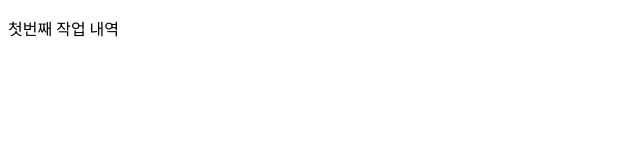
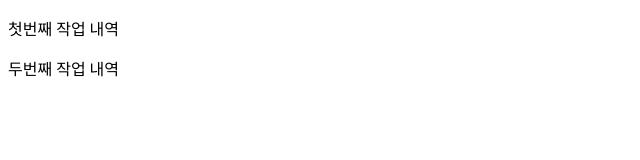
Before and after one commit to yejiahn1/test, a plain HTML site: page index.html in a window 1280 px wide. Shown: the whole page, without its empty margins (0-640 px from the left). Drawn offline with Linux system fonts and the light colour scheme.

Commit message:
다른곳에 추가 작업 함

```diff
--- a/index.html
+++ b/index.html
@@ -7,5 +7,6 @@
 </head>
 <body>
     <p>첫번째 작업 내역</p>
+    <p>두번째 작업 내역</p>
 </body>
 </html>
```
